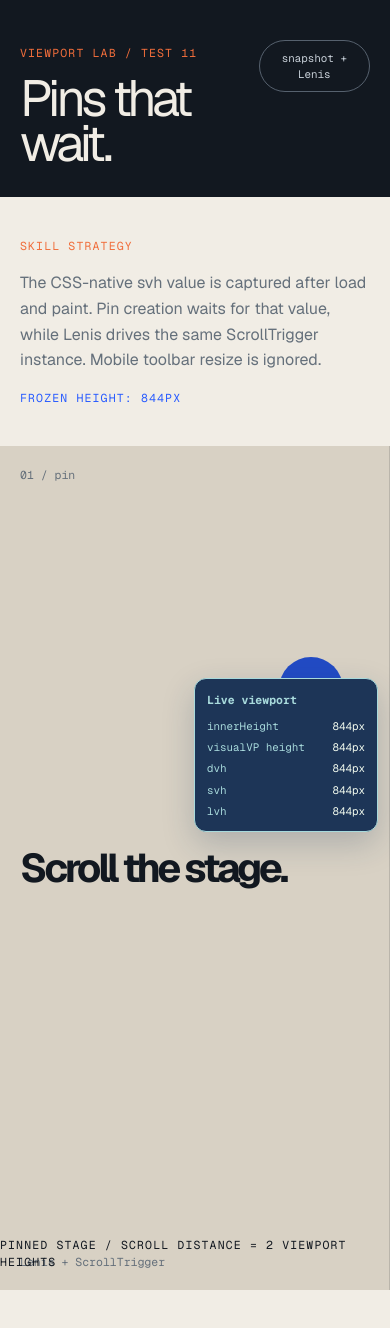
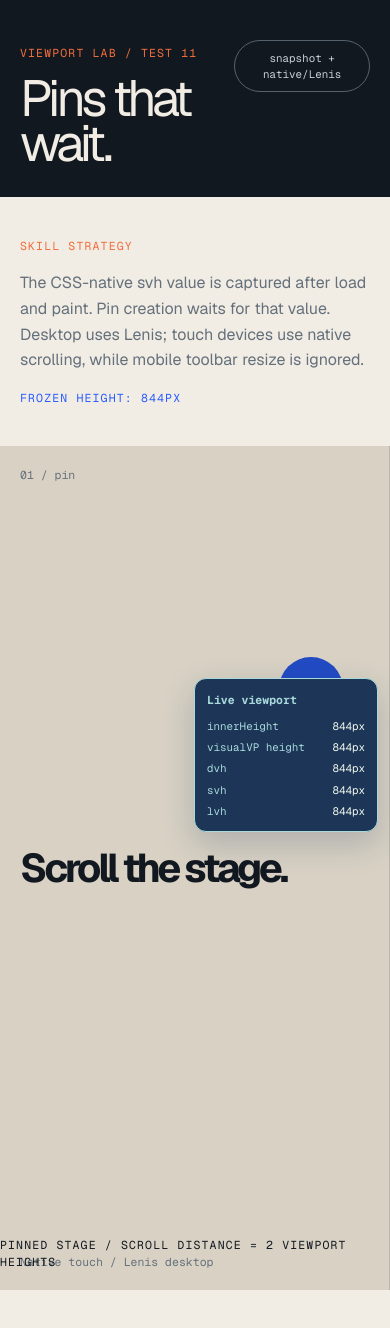
Before and after one commit to serdarahmanov/layout-test, a Next.js app: page /test-11 in a window 390 px wide. Shown: the top 1328 px of the page. Built offline with nearby package versions, Linux system fonts and the light colour scheme.

Commit message:
Disable Lenis on mobile in snapshot viewport test

```diff
--- a/app/gsap-lenis-viewport-test.tsx
+++ b/app/gsap-lenis-viewport-test.tsx
@@ -51,11 +51,13 @@ export default function GsapLenisViewportTest({ mode }: { mode: TestMode }) {
 
     let cancelled = false;
     let resizeTimer = 0;
-    const lenis = new Lenis({ autoRaf: false, smoothWheel: true, syncTouch: false });
+    const isTouchDevice = window.matchMedia("(hover: none) and (pointer: coarse)").matches;
+    const useLenis = !isSnapshotMode || !isTouchDevice;
+    const lenis = useLenis ? new Lenis({ autoRaf: false, smoothWheel: true, syncTouch: false }) : null;
     const stage = stageRef.current;
     const track = trackRef.current;
     const orb = orbRef.current;
-    if (!stage || !track || !orb) return () => lenis.destroy();
+    if (!stage || !track || !orb) return () => lenis?.destroy();
     if (isSnapshotMode) ScrollTrigger.config({ ignoreMobileResize: true });
 
     const setup = () => {
@@ -127,17 +129,19 @@ export default function GsapLenisViewportTest({ mode }: { mode: TestMode }) {
     window.addEventListener("resize", onResize);
     window.addEventListener("orientationchange", onOrientationChange);
 
-    lenis.on("scroll", ScrollTrigger.update);
-    const ticker = (time: number) => lenis.raf(time * 1000);
-    gsap.ticker.add(ticker);
-    gsap.ticker.lagSmoothing(0);
+    const ticker = (time: number) => lenis?.raf(time * 1000);
+    if (lenis) {
+      lenis.on("scroll", ScrollTrigger.update);
+      gsap.ticker.add(ticker);
+      gsap.ticker.lagSmoothing(0);
+    }
     return () => {
       cancelled = true;
       window.clearTimeout(resizeTimer);
       window.removeEventListener("resize", onResize);
       window.removeEventListener("orientationchange", onOrientationChange);
-      gsap.ticker.remove(ticker);
-      lenis.destroy();
+      if (lenis) gsap.ticker.remove(ticker);
+      lenis?.destroy();
       ScrollTrigger.getAll().forEach((trigger) => {
         if (trigger.trigger === stage) trigger.kill();
       });
@@ -155,20 +159,20 @@ export default function GsapLenisViewportTest({ mode }: { mode: TestMode }) {
           <span className={styles.eyebrow}>Viewport lab / {isSnapshotMode ? "Test 11" : "Test 10"}</span>
           <h1>{isSnapshotMode ? "Pins that wait." : "Pins that chase."}</h1>
         </div>
-        <span className={styles.badge}>{isSnapshotMode ? "snapshot + Lenis" : "live svh + Lenis"}</span>
+        <span className={styles.badge}>{isSnapshotMode ? "snapshot + native/Lenis" : "live svh + Lenis"}</span>
       </header>
 
       <section className={styles.explainer}>
         <span className={styles.label}>{isSnapshotMode ? "Skill strategy" : "Control case"}</span>
         <p>{isSnapshotMode
-          ? "The CSS-native svh value is captured after load and paint. Pin creation waits for that value, while Lenis drives the same ScrollTrigger instance. Mobile toolbar resize is ignored."
+          ? "The CSS-native svh value is captured after load and paint. Pin creation waits for that value. Desktop uses Lenis; touch devices use native scrolling, while mobile toolbar resize is ignored."
           : "This control deliberately mixes live 100svh, innerHeight-based animation distances, immediate pin creation, and refreshes on every resize. Use it to expose toolbar-related jumps."}</p>
         <span className={styles.readout}>{snapshotHeight ? `Frozen height: ${snapshotHeight}px` : "Waiting for viewport setup..."}</span>
       </section>
 
       <section ref={stageRef} className={styles.stage} aria-label="Lenis and GSAP pinned viewport test">
         <div ref={trackRef} className={styles.track}>
-          <article className={styles.panel}><span>01 / pin</span><strong>Scroll the stage.</strong><small>Lenis + ScrollTrigger</small></article>
+          <article className={styles.panel}><span>01 / pin</span><strong>Scroll the stage.</strong><small>{isSnapshotMode ? "Native touch / Lenis desktop" : "Lenis + ScrollTrigger"}</small></article>
           <article className={`${styles.panel} ${styles.panelBlue}`}><span>02 / measure</span><strong>Watch the HUD.</strong><small>{isSnapshotMode ? "Static section height" : "Live svh section height"}</small></article>
           <article className={`${styles.panel} ${styles.panelOrange}`}><span>03 / compare</span><strong>Toolbar movement.</strong><small>{isSnapshotMode ? "No mobile refresh" : "Refresh on resize"}</small></article>
         </div>
```
Also changed, not shown: 1 other file (tests, documents, lock files or other folders).
